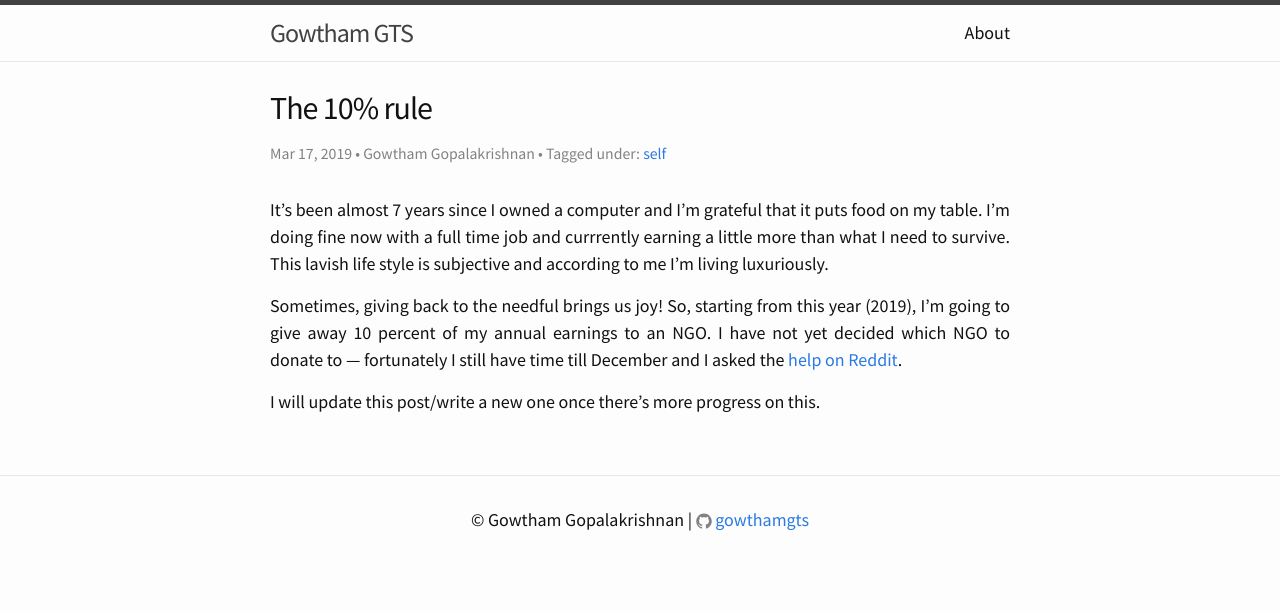
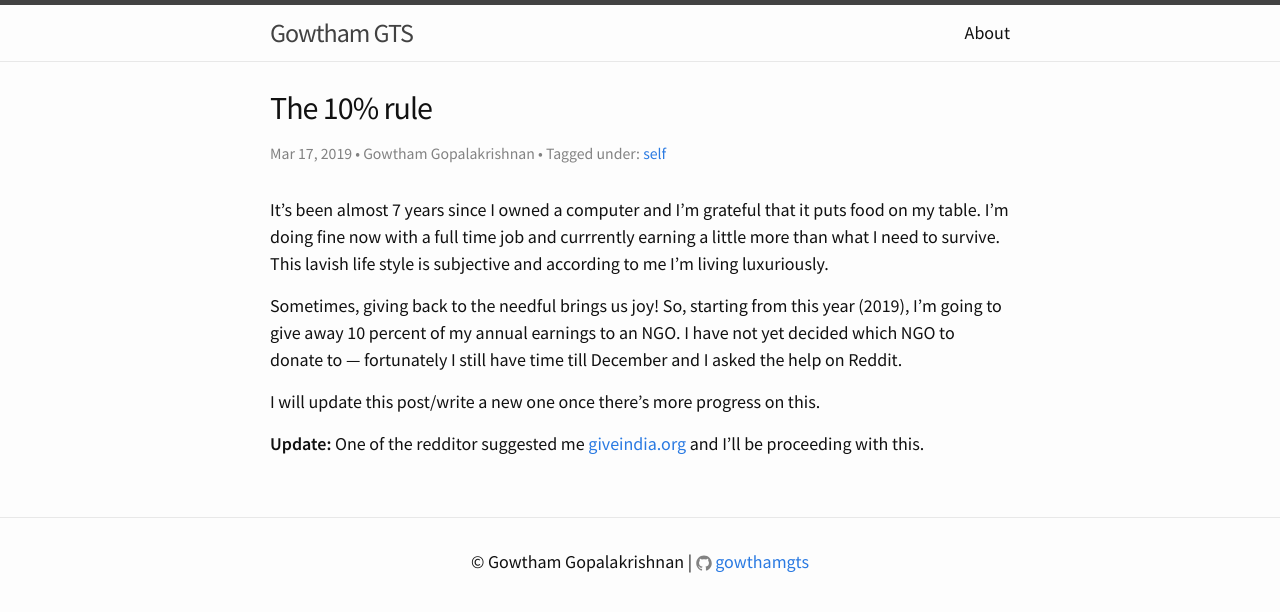
Before and after one commit to fossabot/gowtham.dev, a Jekyll site: the page built from _posts/2019-03-17-ten-percent-rule.md, in a window 1280 px wide. Shown: the top 612 px of the page. Built offline with Jekyll 4.4.1, drawn with Linux system fonts in a browser that asks for light colours; comment, search, counter and statistics services are not loaded.

Commit message:
NGO update

```diff
--- a/_posts/2019-03-17-ten-percent-rule.md
+++ b/_posts/2019-03-17-ten-percent-rule.md
@@ -9,6 +9,8 @@ tags: self
 
 It's been almost 7 years since I owned a computer and I'm grateful that it puts food on my table. I'm doing fine now with a full time job and currrently earning a little more than what I need to survive. This lavish life style is subjective and according to me I'm living luxuriously.
 
-Sometimes, giving back to the needful brings us joy! So, starting from this year (2019), I'm going to give away 10 percent of my annual earnings to an NGO. I have not yet decided which NGO to donate to &mdash; fortunately I still have time till December and I asked the [help on Reddit](https://www.reddit.com/r/india/comments/b1wlqu/askindia_need_inputs_on_ngos/).
+Sometimes, giving back to the needful brings us joy! So, starting from this year (2019), I'm going to give away 10 percent of my annual earnings to an NGO. I have not yet decided which NGO to donate to &mdash; fortunately I still have time till December and I asked the help on Reddit.
 
 I will update this post/write a new one once there's more progress on this.
+
+**Update:** One of the redditor suggested me <a href="https://www.giveindia.org" target="_blank" rel="nofollow">giveindia.org</a> and I'll be proceeding with this.
--- a/_sass/_layout.scss
+++ b/_sass/_layout.scss
@@ -148,7 +148,6 @@ div#featured_image {
 
 .post-content {
     margin-bottom: $spacing-unit;
-    text-align: justify;
     h2 {
         font-size: 32px;
         text-decoration: underline;
```
Also changed, not shown: about.md (+1 -1 lines).
